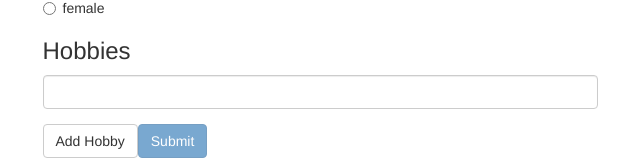
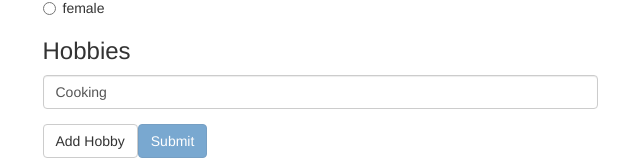
Before and after one commit to NicolasBouhours/FormCourses, an Angular app: page / in a window 1280 px wide. Shown: the part 398-563 px from the top of the page, without its empty margins (320-960 px from the left). Built offline with nearby package versions, Linux system fonts and the light colour scheme.

Commit message:
STEP 124 - Form Arrays / Arrays of Control (Data-Driven)

```diff
--- a/src/app/data-driven/data-driven.component.html
+++ b/src/app/data-driven/data-driven.component.html
@@ -31,13 +31,13 @@
             {{g}}
         </label>
     </div>
-    <div>
+    <div formArrayName="hobbies">
         <h3>Hobbies</h3>
-        <div class="form-group">
+        <div class="form-group" *ngFor="let hobby of myForm.get('hobbies').controls; let i = index">
             <input type="text"
-                   class="form-control">
+                   class="form-control" formControlName="{{i}}">
         </div>
     </div>
-    <button type="button" class="btn btn-default">Add Hobby</button>
+    <button type="button" class="btn btn-default" (click)="onAddHobby()">Add Hobby</button>
     <button type="submit" class="btn btn-primary" [disabled]="!myForm.valid">Submit</button>
 </form>
--- a/src/app/data-driven/data-driven.component.ts
+++ b/src/app/data-driven/data-driven.component.ts
@@ -1,5 +1,5 @@
 import { Component } from '@angular/core';
-import { FormGroup, FormControl, Validators } from '@angular/forms';
+import { FormGroup, FormControl, FormArray, Validators } from '@angular/forms';
 
 @Component({
   selector: 'data-driven',
@@ -23,11 +23,18 @@
         ])
       }),
       'password': new FormControl('', Validators.required),
-      'gender': new FormControl('male')
+      'gender': new FormControl('male'),
+      'hobbies': new FormArray([
+        new FormControl('Cooking', Validators.required)
+      ]),
     });
   }
 
   onSubmit() {
     console.log(this.myForm);
   }
+
+  onAddHobby() {
+    (<FormArray>this.myForm.controls['hobbies']).push(new FormControl('', Validators.required));
+  }
 }
```
